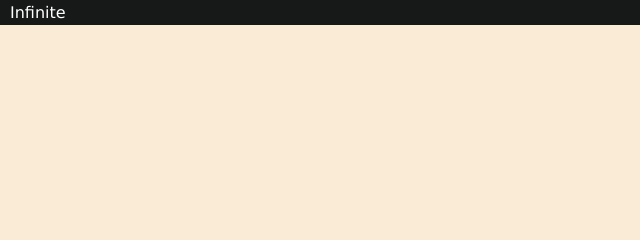
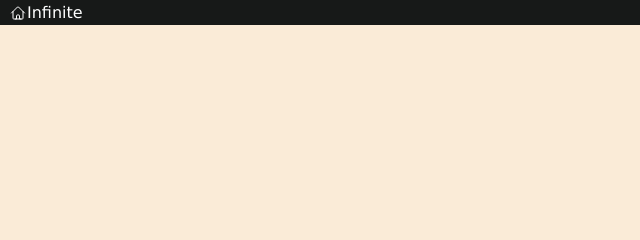
Before and after one commit to sailendrachettri/auto-hiding-navigation-bar, a plain HTML site: page index.html in a window 1280 px wide. Shown: the top 240 px of the page, 0-640 px from the left. Drawn offline with nearby package versions, Linux system fonts and the light colour scheme.

Commit message:
svg for home icon

```diff
--- a/index.html
+++ b/index.html
@@ -8,7 +8,24 @@
   </head>
   <body>
     <nav>
-      <div id="left">Infinite</div>
+      <div id="left">
+        <svg
+          xmlns="http://www.w3.org/2000/svg"
+          fill="none"
+          viewBox="0 0 24 24"
+          stroke-width="1.5"
+          stroke="currentColor"
+          class="size-6"
+        >
+          <path
+            stroke-linecap="round"
+            stroke-linejoin="round"
+            d="m2.25 12 8.954-8.955c.44-.439 1.152-.439 1.591 0L21.75 12M4.5 9.75v10.125c0 .621.504 1.125 1.125 1.125H9.75v-4.875c0-.621.504-1.125 1.125-1.125h2.25c.621 0 1.125.504 1.125 1.125V21h4.125c.621 0 1.125-.504 1.125-1.125V9.75M8.25 21h8.25"
+          />
+        </svg>
+
+        <div>Infinite</div>
+      </div>
       <div id="right">
         <ul>
           <li>Blog</li>
--- a/styles.css
+++ b/styles.css
@@ -26,6 +26,18 @@ nav {
   z-index: 1000;
 }
 
+#left{
+    display: flex;
+    justify-content: center;
+    align-items: center;
+    gap: 1px
+}
+
+#left svg{
+    height: 16px;
+    width: 16px;
+}
+
 #right ul {
   display: flex;
   align-items: center;
```
